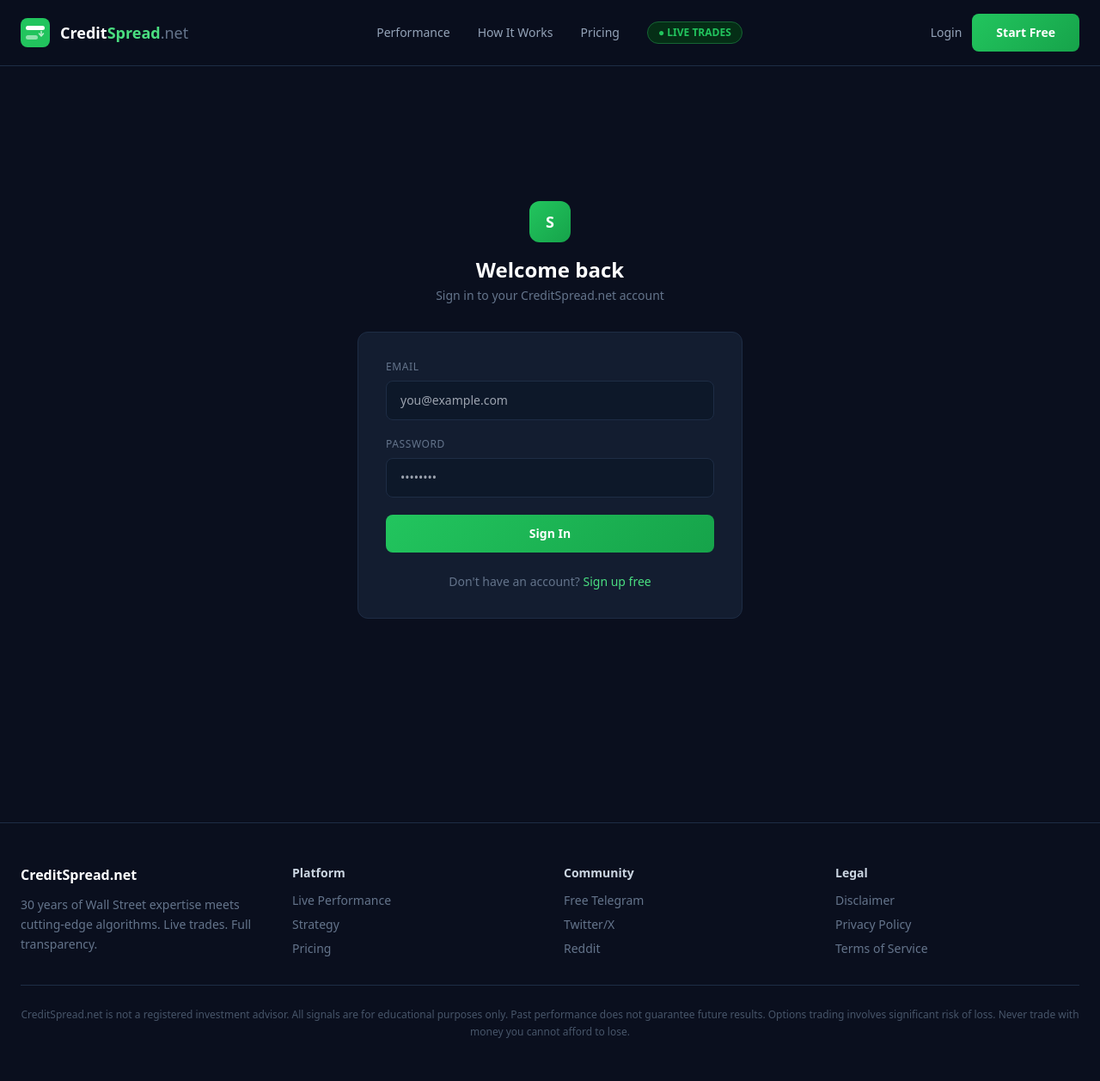
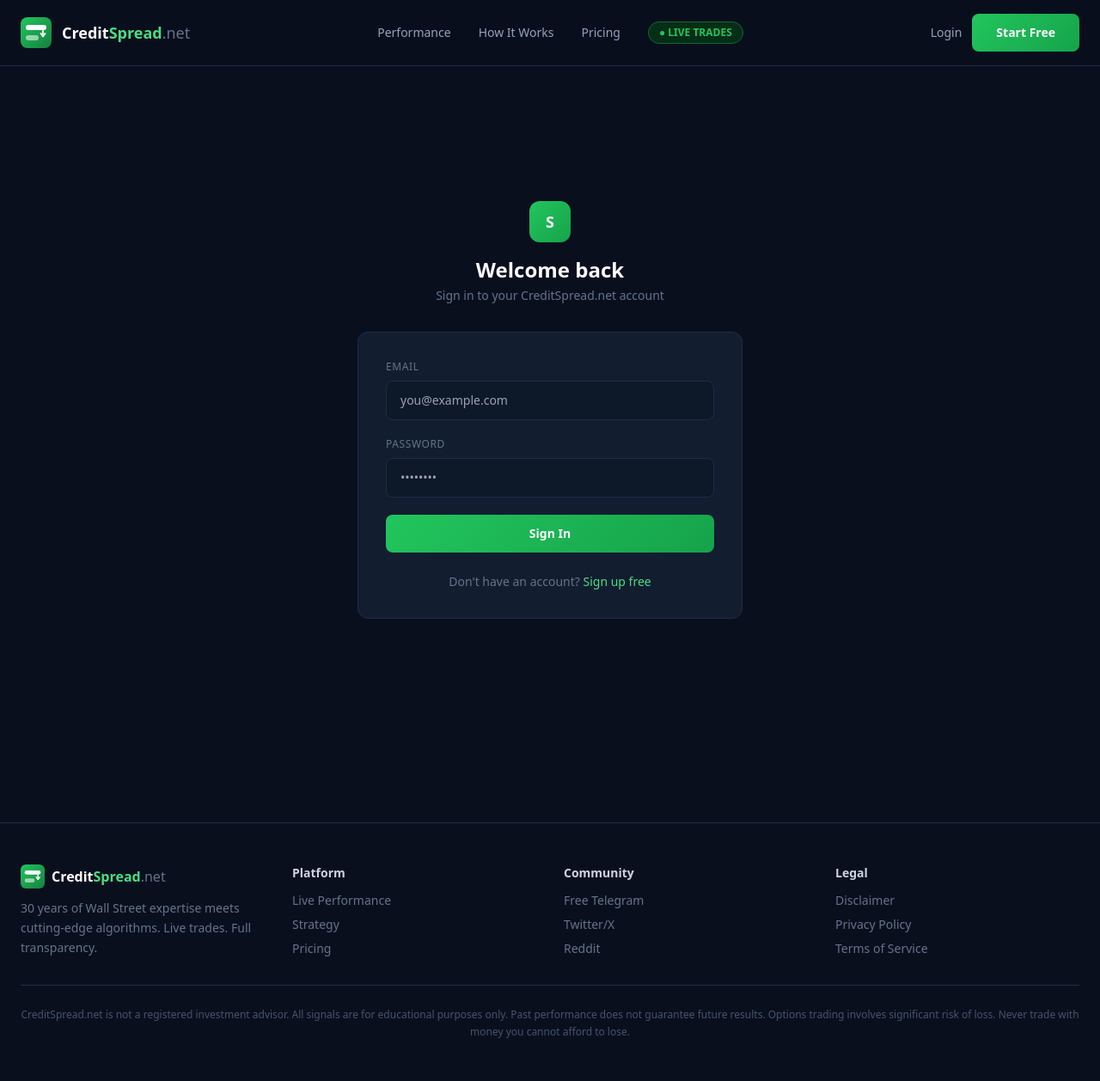
Before and after one commit to ksanju0/creditspread-net, a Flask app: a page that uses templates/base.html in a window 1280 px wide. Shown: the whole page at 86% size. Run offline with Flask 3, Linux system fonts and the light colour scheme; some libraries are stand-ins or nearby versions.

Commit message:
Fix logo: move defs before rect so gradient renders correctly

```diff
--- a/templates/base.html
+++ b/templates/base.html
@@ -52,22 +52,22 @@ tailwind.config = {
 <nav class="border-b border-dark-border sticky top-0 z-50" style="background:rgba(10,15,30,0.95);backdrop-filter:blur(12px)">
   <div class="max-w-7xl mx-auto px-6 py-4 flex items-center justify-between">
     <a href="/" class="flex items-center gap-3">
-      <!-- Logo mark: two spread bars in a rounded square -->
-      <svg width="34" height="34" viewBox="0 0 34 34" fill="none" xmlns="http://www.w3.org/2000/svg">
-        <rect width="34" height="34" rx="8" fill="url(#navGrad)"/>
+      <!-- Logo mark — defs MUST come first so gradient resolves -->
+      <svg width="36" height="36" viewBox="0 0 36 36" fill="none" xmlns="http://www.w3.org/2000/svg">
         <defs>
-          <linearGradient id="navGrad" x1="0" y1="0" x2="34" y2="34">
+          <linearGradient id="lg1" x1="0" y1="0" x2="36" y2="36" gradientUnits="userSpaceOnUse">
             <stop offset="0%" stop-color="#22c55e"/>
             <stop offset="100%" stop-color="#15803d"/>
           </linearGradient>
         </defs>
-        <!-- SELL bar (top, full width) -->
-        <rect x="6" y="9" width="22" height="5" rx="2.5" fill="white"/>
-        <!-- BUY bar (bottom, shorter — visual spread) -->
-        <rect x="6" y="20" width="14" height="5" rx="2.5" fill="white" opacity="0.5"/>
-        <!-- Arrow down between bars -->
-        <path d="M24 15.5 L24 19" stroke="white" stroke-width="1.5" stroke-linecap="round" opacity="0.7"/>
-        <path d="M21.5 18 L24 21 L26.5 18" stroke="white" stroke-width="1.5" stroke-linecap="round" stroke-linejoin="round" fill="none" opacity="0.7"/>
+        <rect width="36" height="36" rx="8" fill="url(#lg1)"/>
+        <!-- SELL bar — full width, bright white -->
+        <rect x="6" y="9" width="24" height="6" rx="3" fill="white"/>
+        <!-- BUY bar — shorter, semi-transparent -->
+        <rect x="6" y="21" width="15" height="6" rx="3" fill="white" opacity="0.55"/>
+        <!-- Down arrow -->
+        <line x1="26" y1="16" x2="26" y2="20" stroke="white" stroke-width="1.8" stroke-linecap="round"/>
+        <polyline points="23.5,19 26,22.5 28.5,19" stroke="white" stroke-width="1.8" stroke-linecap="round" stroke-linejoin="round" fill="none"/>
       </svg>
       <!-- Wordmark -->
       <span class="font-bold text-lg text-white leading-none">Credit<span class="text-green-400">Spread</span><span class="text-slate-500 font-normal">.net</span></span>
@@ -96,7 +96,23 @@ tailwind.config = {
   <div class="max-w-7xl mx-auto px-6">
     <div class="grid grid-cols-1 md:grid-cols-4 gap-8 mb-8">
       <div>
-        <div class="font-bold text-white mb-3">CreditSpread.net</div>
+        <!-- Footer logo -->
+        <a href="/" class="flex items-center gap-2 mb-3">
+          <svg width="28" height="28" viewBox="0 0 36 36" fill="none" xmlns="http://www.w3.org/2000/svg">
+            <defs>
+              <linearGradient id="lg2" x1="0" y1="0" x2="36" y2="36" gradientUnits="userSpaceOnUse">
+                <stop offset="0%" stop-color="#22c55e"/>
+                <stop offset="100%" stop-color="#15803d"/>
+              </linearGradient>
+            </defs>
+            <rect width="36" height="36" rx="8" fill="url(#lg2)"/>
+            <rect x="6" y="9" width="24" height="6" rx="3" fill="white"/>
+            <rect x="6" y="21" width="15" height="6" rx="3" fill="white" opacity="0.55"/>
+            <line x1="26" y1="16" x2="26" y2="20" stroke="white" stroke-width="1.8" stroke-linecap="round"/>
+            <polyline points="23.5,19 26,22.5 28.5,19" stroke="white" stroke-width="1.8" stroke-linecap="round" stroke-linejoin="round" fill="none"/>
+          </svg>
+          <span class="font-bold text-white">Credit<span class="text-green-400">Spread</span><span class="text-slate-500 font-normal">.net</span></span>
+        </a>
         <p class="text-sm text-slate-500 leading-relaxed">30 years of Wall Street expertise meets cutting-edge algorithms. Live trades. Full transparency.</p>
       </div>
       <div>
```
Also changed, not shown: static/logo.svg.
